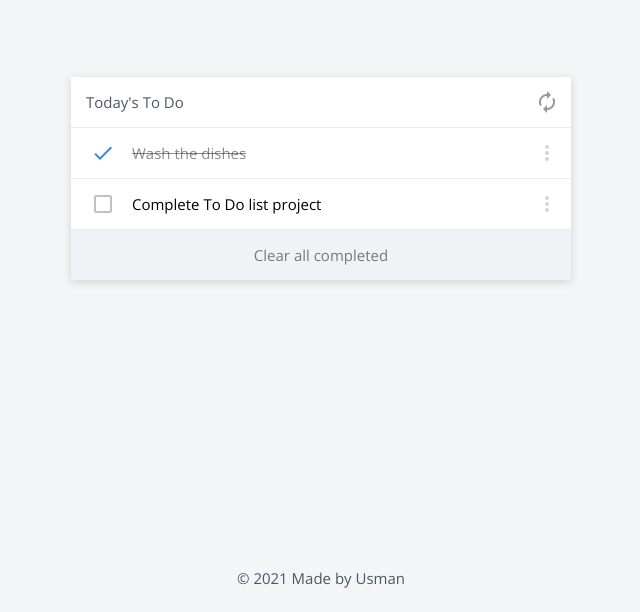
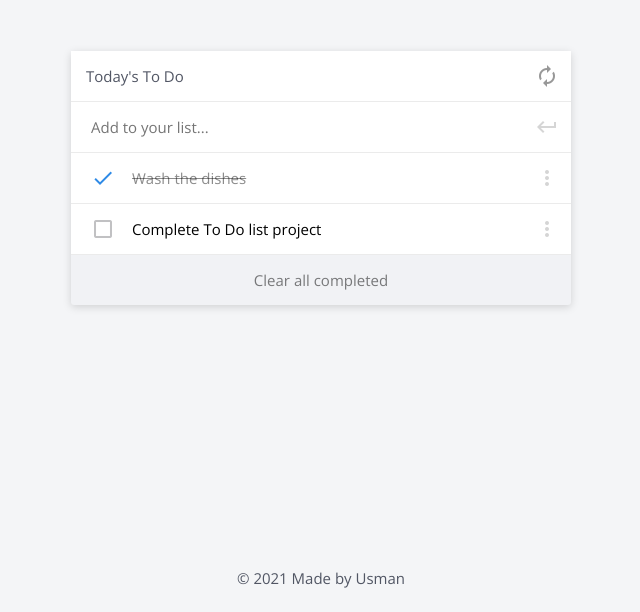
Before and after one commit to usmansbk/todo-list, a website built with webpack: page src/index.html in a window 1280 px wide. Shown: the part 188-800 px from the top of the page, without its empty margins (319-959 px from the left). Built offline with nearby package versions, Linux system fonts and the light colour scheme.

Commit message:
Add text input

```diff
--- a/src/index.html
+++ b/src/index.html
@@ -24,6 +24,12 @@
             <span class="material-icons">autorenew</span>
           </button>
         </header>
+        <form id="add-todo" class="input-form">
+          <input placeholder="Add to your list..." class="add-todo"/>
+          <button class="icon-button refresh-button opacity-2" type="submit">
+            <span class="material-icons">keyboard_return</span>
+          </button>
+        </form>
         <ul id="items"></ul>
         <footer class="list-footer">
           <button class="clear-button opacity-5" id="clear-btn" type="button">
--- a/src/style.css
+++ b/src/style.css
@@ -80,6 +80,20 @@ button:active {
   line-height: 20px;
   font-weight: 400;
   padding: 1rem;
+}
+
+.input-form {
+  display: flex;
+  background-color: white;
+  border-bottom: 1px solid rgba(0, 0, 0, 0.08);
+}
+
+.add-todo {
+  border: none;
+  padding: 15px 20px;
+  outline: none;
+  box-shadow: none;
+  width: 100%;
 }
 
 .todo {
```
